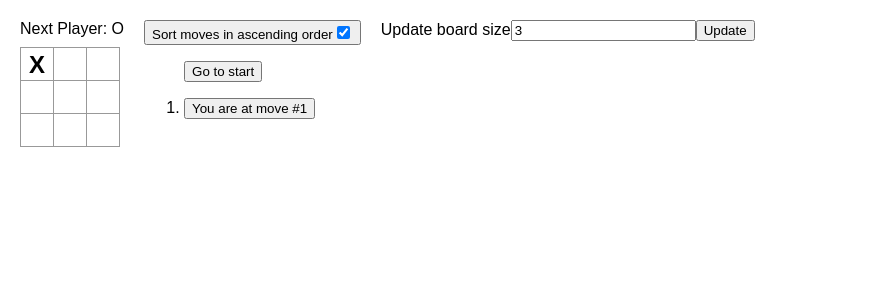
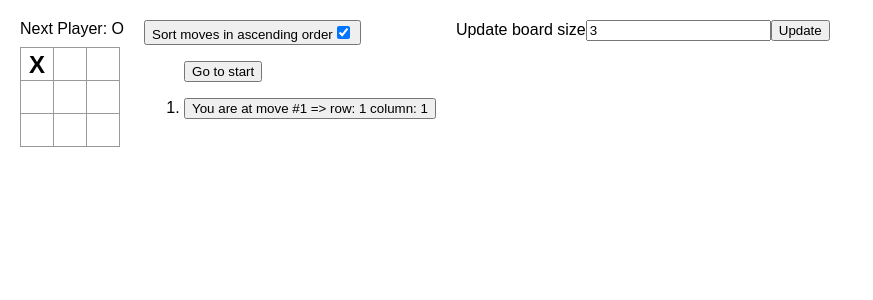
Before and after one commit to DeepLajpal/X_And_0, a React (Create React App) app: page / in a window 1280 px wide. Both pictures are taken after a click on the button 37 px from the left and 64 px from the top of the page. Shown: the top 300 px of the page, without its empty margins (0-873 px from the left). Built offline with nearby package versions, Linux system fonts and the light colour scheme.

Commit message:
Display the location for each move in the format row: ${row} column: ${column} in the move history list.

```diff
--- a/src/App.css
+++ /dev/null
@@ -1,7 +0,0 @@
-.square {
-  /* ...existing square styles... */
-}
-
-.highlight {
-  background-color: green !important;
-}
--- a/src/App.js
+++ b/src/App.js
@@ -1,7 +1,5 @@
 import { useState } from "react";
-import "./App.css"; // added import for CSS
 
-// Modify Square component to support highlighting
 const Square = ({ value, onSquareClick, highlight }) => {
   return (
     <button
@@ -14,17 +12,23 @@ const Square = ({ value, onSquareClick, highlight }) => {
 };
 
 export default function Game() {
-  const [moveHistory, setMoveHistory] = useState([Array(9).fill(null)]);
+  const [boardSize, setBoardSize] = useState(3);
+  const [moveHistory, setMoveHistory] = useState([
+    Array(boardSize ** 2).fill(null),
+  ]);
+  const [moveHistoryLocations, setMoveHistoryLocations] = useState([
+    Array(boardSize ** 2).fill(null),
+  ]);
   const [activeMove, setActiveMove] = useState(0);
   const currentSquares = moveHistory[activeMove];
-  const [boardSize, setBoardSize] = useState(3);
   const [boardSizeInput, setBoardSizeInput] = useState(boardSize);
   const isXTurn = activeMove % 2 === 0;
   const [sortAscending, setSortAscending] = useState(true);
 
-  const handleMove = (nextSquares) => {
+  const handleMove = (nextSquares, rowIndex, colIndex) => {
     const newHistory = [...moveHistory.slice(0, activeMove + 1), nextSquares];
     setMoveHistory(newHistory);
+    setMoveHistoryLocations((prev) => [...prev, [rowIndex, colIndex]]);
     setActiveMove(newHistory.length - 1);
   };
 
@@ -37,13 +41,15 @@ export default function Game() {
 
   const moveList = moveHistory.map((squares, move) => {
     const calculatedStep = sortAscending ? move : moveHistory.length - 1 - move;
+    const row = moveHistoryLocations[calculatedStep][0] + 1;
+    const column = moveHistoryLocations[calculatedStep][1] + 1;
     if (calculatedStep <= 0) return null;
     return (
       <li key={calculatedStep}>
         <button onClick={() => goToMove(calculatedStep)}>
           {calculatedStep === moveHistory.length - 1 && calculatedStep !== 0
-            ? `You are at move #${calculatedStep}`
-            : `Go to move #${calculatedStep}`}
+            ? `You are at move #${calculatedStep} => row: ${row} column: ${column}`
+            : `Go to move #${calculatedStep} => row: ${row} column: ${column}`}
         </button>
       </li>
     );
@@ -129,13 +135,13 @@ function Board({ isXTurn, squares, onMove, boardSize }) {
     gameStatus = `Next Player: ${isXTurn ? "X" : "O"}`;
   }
 
-  const handleSquareClick = (index) => {
+  const handleSquareClick = (index, rowIndex, colIndex) => {
     const nextSquares = squares.slice();
     if (nextSquares[index] || (result && result.winner)) {
       return;
     }
     nextSquares[index] = isXTurn ? "X" : "O";
-    onMove(nextSquares);
+    onMove(nextSquares, rowIndex, colIndex);
   };
 
   return (
@@ -155,7 +161,9 @@ function Board({ isXTurn, squares, onMove, boardSize }) {
                       <Square
                         key={squareIndex}
                         value={squares[squareIndex]}
-                        onSquareClick={() => handleSquareClick(squareIndex)}
+                        onSquareClick={() =>
+                          handleSquareClick(squareIndex, rowIndex, colIndex)
+                        }
                         highlight={
                           result && result.winningLine.includes(squareIndex)
                         }
--- a/src/styles.css
+++ b/src/styles.css
@@ -88,3 +88,7 @@ body {
 .game-info {
   margin-left: 20px;
 }
+
+.highlight {
+  background-color: green !important;
+}
```
